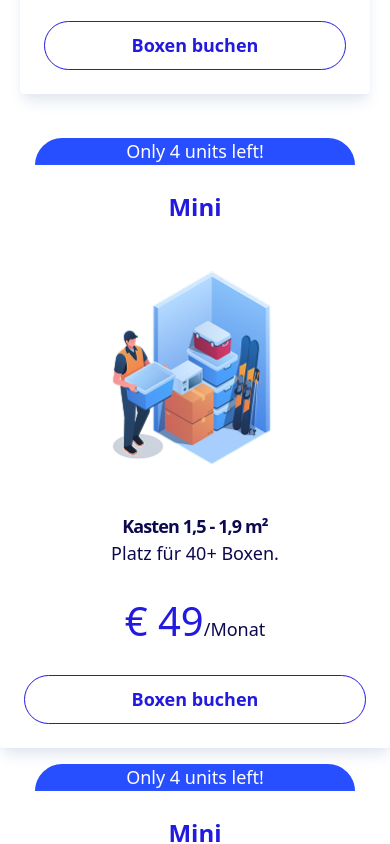
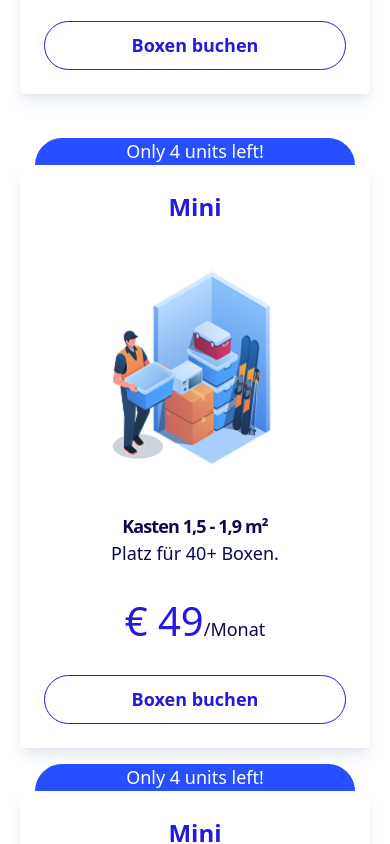
Before and after one commit to chotonbhowmik/self-storage, a React (Vite) app: page / in a window 390 px wide. Shown: the part 4040-4884 px from the top of the page. Built offline with nearby package versions, Linux system fonts and the light colour scheme; no server answers.

Commit message:
added space in pricing section

```diff
--- a/src/pages/Home/PricingSection/PricingSection.jsx
+++ b/src/pages/Home/PricingSection/PricingSection.jsx
@@ -143,7 +143,7 @@ const PricingSection = () => {
             </div>
           </div>
         </div>
-        <div className="flex flex-col lg:flex-row gap-4 mt-11 justify-center text-center">
+        <div className="flex flex-col lg:flex-row gap-4 mt-11 justify-center text-center px-5 lg:px-0">
           {/* card 1 */}
           <div className=" w-full lg:w-[450px] ">
             <div className="bg-[#274EFF] w-80 rounded-tl-[30px] rounded-tr-[30px] text-white mx-auto text-center">
```
